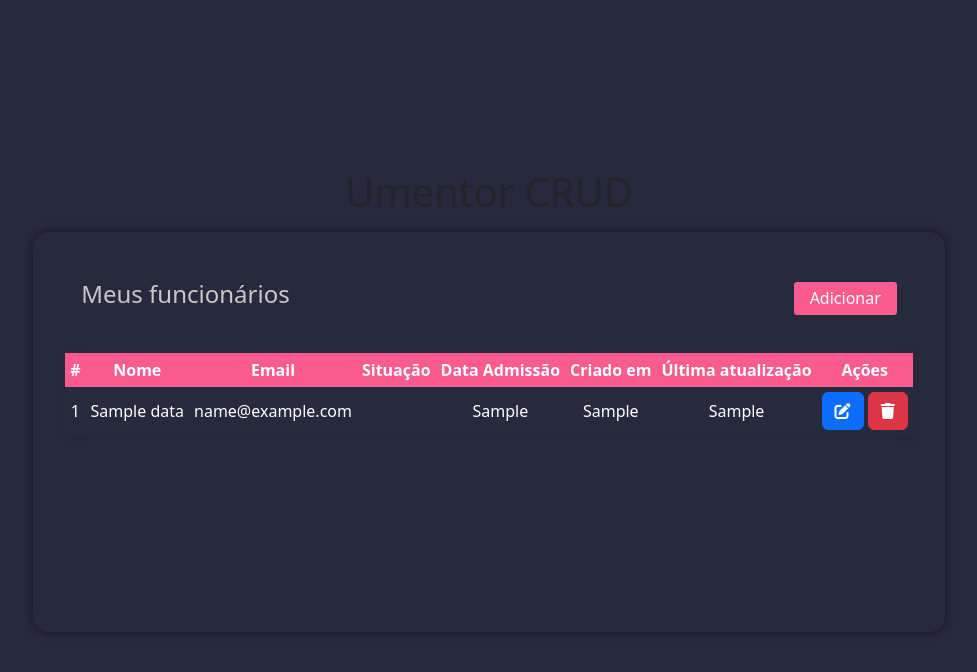
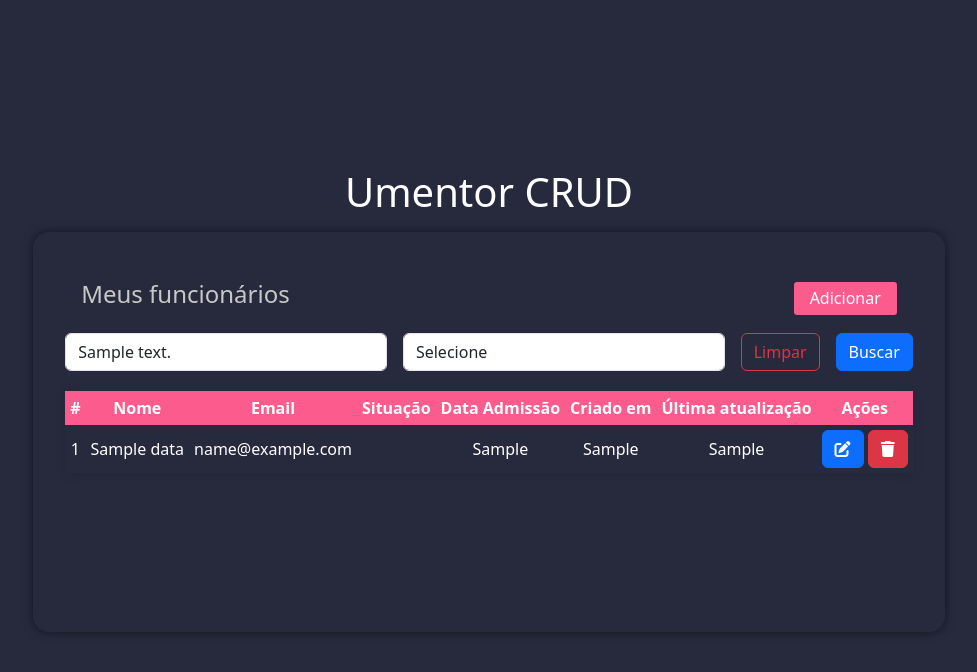
Before and after one commit to fabious054/umentor, a CodeIgniter 4 app: the page made by app/Views/crud.php in a window 1280 px wide. Shown: the top 672 px of the page, without its empty margins (151-1128 px from the left). Run offline with PHP 8.4 and a stand-in for CodeIgniter, Linux system fonts and the light colour scheme; the template is opened without the code that fills it: most values are stand-ins (such as "Sample title", 1, 10 or a date in 2020); some libraries are stand-ins or nearby versions.

Commit message:
filters done

```diff
--- a/app/Views/crud.php
+++ b/app/Views/crud.php
@@ -16,10 +16,25 @@
 <body>
     <h1>Umentor CRUD</h1>
     <section>
-        <div class="sectionHeader">
-            <h6 class="titleBox">Meus funcionários</h6>
-            <button data-bs-toggle="modal" data-bs-target="#modalFormularioFuncionario" class="addFuncionario">Adicionar</button>
-        </div>
+        <form action="<?php echo base_url("/")?>" method="get">
+            <div class="header">
+                <div class="sectionHeader">
+                    <h6 class="titleBox">Meus funcionários</h6>
+                    <button data-bs-toggle="modal" data-bs-target="#modalFormularioFuncionario" class="addFuncionario">Adicionar</button>
+                </div>
+                <div class="filtros">
+                    <input value="<?php echo $filtros && $filtros["pesquisa_texto"] && isset($filtros["pesquisa_texto"]) ? $filtros["pesquisa_texto"] : "" ?>" name="pesquisa_texto" type="text" class="form-control" id="busca" placeholder="Buscar funcionário por nome e email">
+                    <select name="situacao" class="form-control">
+                        <option value="">Selecione</option>
+                        <option <?php echo $filtros && isset($filtros["situacao"]) && $filtros["situacao"] == "contratado" ? "selected" : ""  ?> value="contratado">Contratado</option>
+                        <option <?php echo $filtros && isset($filtros["situacao"]) && $filtros["situacao"] == "demitido" ? "selected" : ""  ?> value="demitido">Demitido</option>
+                        <option <?php echo $filtros && isset($filtros["situacao"]) && $filtros["situacao"] == "em_teste" ? "selected" : ""  ?> value="em_teste">Em teste</option>
+                    </select>
+                    <a href="<?php echo base_url("/") ?>" class="btn btn-outline-danger">Limpar</a>
+                    <button type="submit"id="btnBuscar" class="btn btn-primary">Buscar</button>
+                </div>
+            </div>
+        </form>
         <?php if ($data && !empty($data) ) { ?>
             <table>
                 <thead>
@@ -78,18 +93,19 @@
                     <button type="button" class="btn-close" data-bs-dismiss="modal" aria-label="Close"></button>
                 </div>
                 <div class="modal-body">
-                    <input type="hidden" class="form-control" id="id" name="id" required>
+                    <input type="hidden" class="form-control" id="id" name="id" >
                         <div class="mb-3">
                             <label for="nome" class="form-label">Nome</label>
-                            <input type="text" class="form-control" id="nome" name="nome" required>
+                            <input type="text" class="form-control" id="nome" name="nome" >
                         </div>
                         <div class="mb-3">
                             <label for="email" class="form-label">Email</label>
-                            <input type="email" class="form-control" id="email" name="email" required>
+                            <input type="email" class="form-control" id="email" name="email" >
                         </div>
                         <div class="mb-3">
                             <label for="situacao" class="form-label">Situação</label>
-                            <select class="form-select" id="situacao" name="situacao" required>
+                            <select class="form-select" id="situacao" name="situacao" >
+                                <option value="">Selecione</option>
                                 <option value="contratado">Contratado</option>
                                 <option value="demitido">Demitido</option>
                                 <option value="em_teste">Em teste</option>
@@ -97,7 +113,7 @@
                         </div>
                         <div class="mb-3">
                             <label for="admitido_em" class="form-label">Data Admissão</label>
-                            <input type="date" class="form-control" id="admitido_em" name="admitido_em" required>
+                            <input type="date" class="form-control" id="admitido_em" name="admitido_em" >
                         </div>
                 </div>
                 <div class="modal-footer">
--- a/public/css/styles.css
+++ b/public/css/styles.css
@@ -21,6 +21,7 @@ body{
 
 body h1{
     margin-bottom: 1rem;
+    color: #fff;
 }
 
 body section{
@@ -32,7 +33,17 @@ body section{
 
 }
 
-body section .sectionHeader{
+body section .header {
+
+}
+body section .header .filtros {
+    display: flex;
+    justify-content: space-between;
+    align-items: center;
+    margin-bottom: 1rem;
+    gap: 1rem;
+}
+body section .header .sectionHeader{
     width: 100%;
     padding: 1rem;
     border-top-left-radius: 1rem;
@@ -42,11 +53,11 @@ body section .sectionHeader{
     align-items: center;
 }
 
-body section .sectionHeader h6{
+body section .header .sectionHeader h6{
     font-size: 1.5rem;
 }
 
-body section .sectionHeader .addFuncionario{
+body section .header .sectionHeader .addFuncionario{
     padding: .3rem 1rem;
     background-color: #FC5B8E;
     color: #FFF;
@@ -56,7 +67,7 @@ body section .sectionHeader .addFuncionario{
     transition: all ease .3s;
 }
 
-body section .sectionHeader .addFuncionario:hover{
+body section .header .sectionHeader .addFuncionario:hover{
     background-color: #FF6D9E;
 }
 
```
Also changed, not shown: app/Controllers/Crud.php (+10 -2 lines), app/Models/CrudModel.php (+14 -4 lines), public/js/scripts.js (+36 -1 lines), 1 other file.
